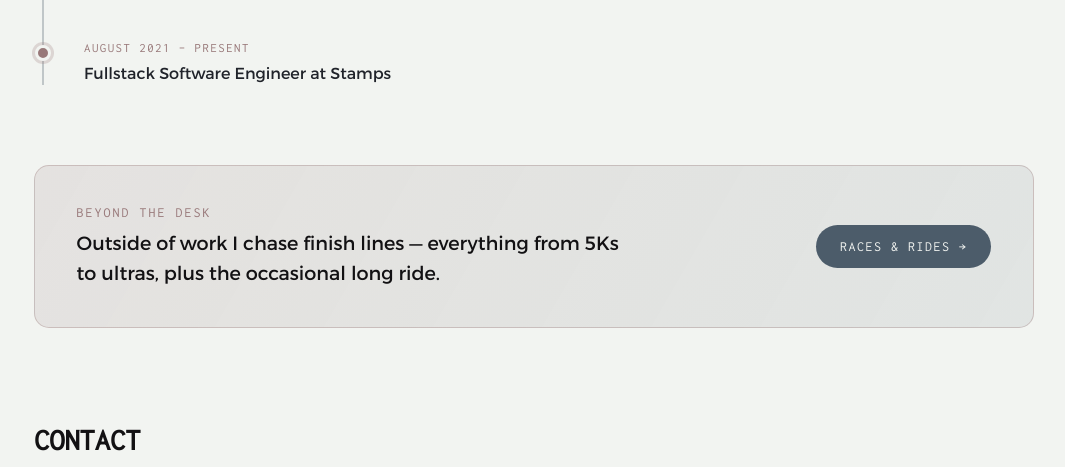
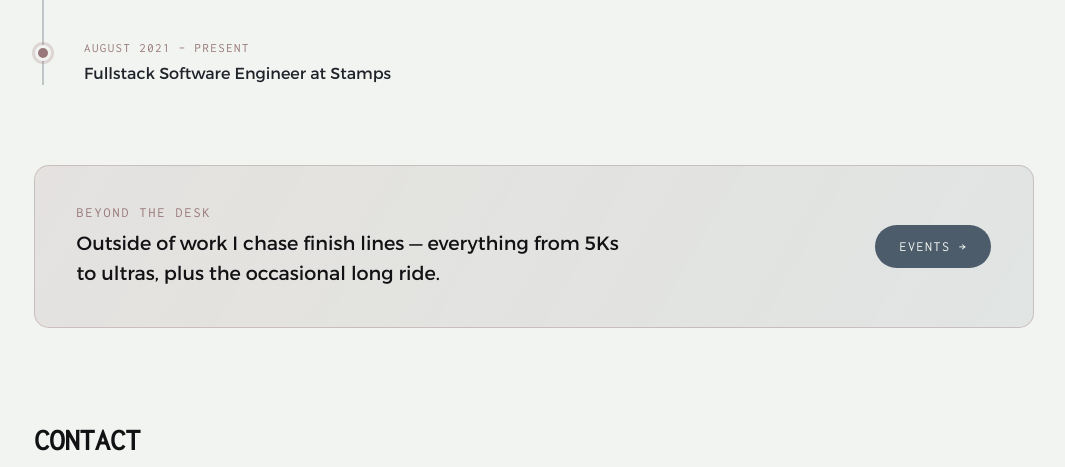
Before and after one commit to chromium7/portfolio, a Django app: page /about/ in a window 1280 px wide. Shown: the part 799-1266 px from the top of the page, without its empty margins (106-1171 px from the left). Run offline with Django 4.2, Linux system fonts and the light colour scheme.

Commit message:
refactor(APE-37): rename races page to events (#21)
* refactor(#37): rename races page to events

* fix(#37): remove 'rides' text, use 'Events' only

```diff
--- a/portfolio/apps/pages/urls.py
+++ b/portfolio/apps/pages/urls.py
@@ -10,5 +10,5 @@ urlpatterns = [
     path("projects/", views.ProjectsView.as_view(), name="projects"),
     path("tools/", views.ToolsView.as_view(), name="tools"),
     path("credits/", views.CreditsView.as_view(), name="credits"),
-    path("races/", views.RacesView.as_view(), name="races"),
+    path("events/", views.EventsView.as_view(), name="events"),
 ]
--- a/portfolio/apps/pages/views.py
+++ b/portfolio/apps/pages/views.py
@@ -21,5 +21,5 @@ class CreditsView(TemplateView):
     template_name = "pages/credits.html"
 
 
-class RacesView(TemplateView):
-    template_name = "pages/races.html"
+class EventsView(TemplateView):
+    template_name = "pages/events.html"
--- a/static_files/css/main.css
+++ b/static_files/css/main.css
@@ -18,4 +18,4 @@
 @import "pages/about.css";
 @import "pages/tools.css";
 @import "pages/credits.css";
-@import "pages/races.css";
+@import "pages/events.css";
--- a/templates/pages/about.html
+++ b/templates/pages/about.html
@@ -58,7 +58,7 @@
           Outside of work I chase finish lines — everything from 5Ks to ultras, plus the occasional long ride.
         </p>
       </div>
-      <a href="{% url 'pages:races' %}" class="about-races-card__btn link--clear">Races &amp; rides →</a>
+      <a href="{% url 'pages:events' %}" class="about-races-card__btn link--clear">Events →</a>
     </div>
 
     <div class="about-contact prose">
--- a/templates/pages/races.html
+++ b/templates/pages/events.html
@@ -1,13 +1,13 @@
 {% extends "base.html" %}
 
-{% block title %}Races &amp; Rides – Christofer Saputra{% endblock %}
+{% block title %}Events – Christofer Saputra{% endblock %}
 
 {% block content %}
 <section class="section">
   <div class="page races">
     <a href="{% url 'pages:about' %}" class="races__back link--clear">← Back to About</a>
     <p class="page-kicker">// beyond the desk</p>
-    <h1 class="page-heading page-heading--left">Races &amp; Rides</h1>
+    <h1 class="page-heading page-heading--left">Events</h1>
 
     <div class="races__filters" role="group" aria-label="Filter events by type">
       <button type="button" class="race-filter race-filter--active" data-filter="all">All</button>
```
Also changed, not shown: static_files/css/pages/events.css (renamed from static_files/css/pages/races.css).
